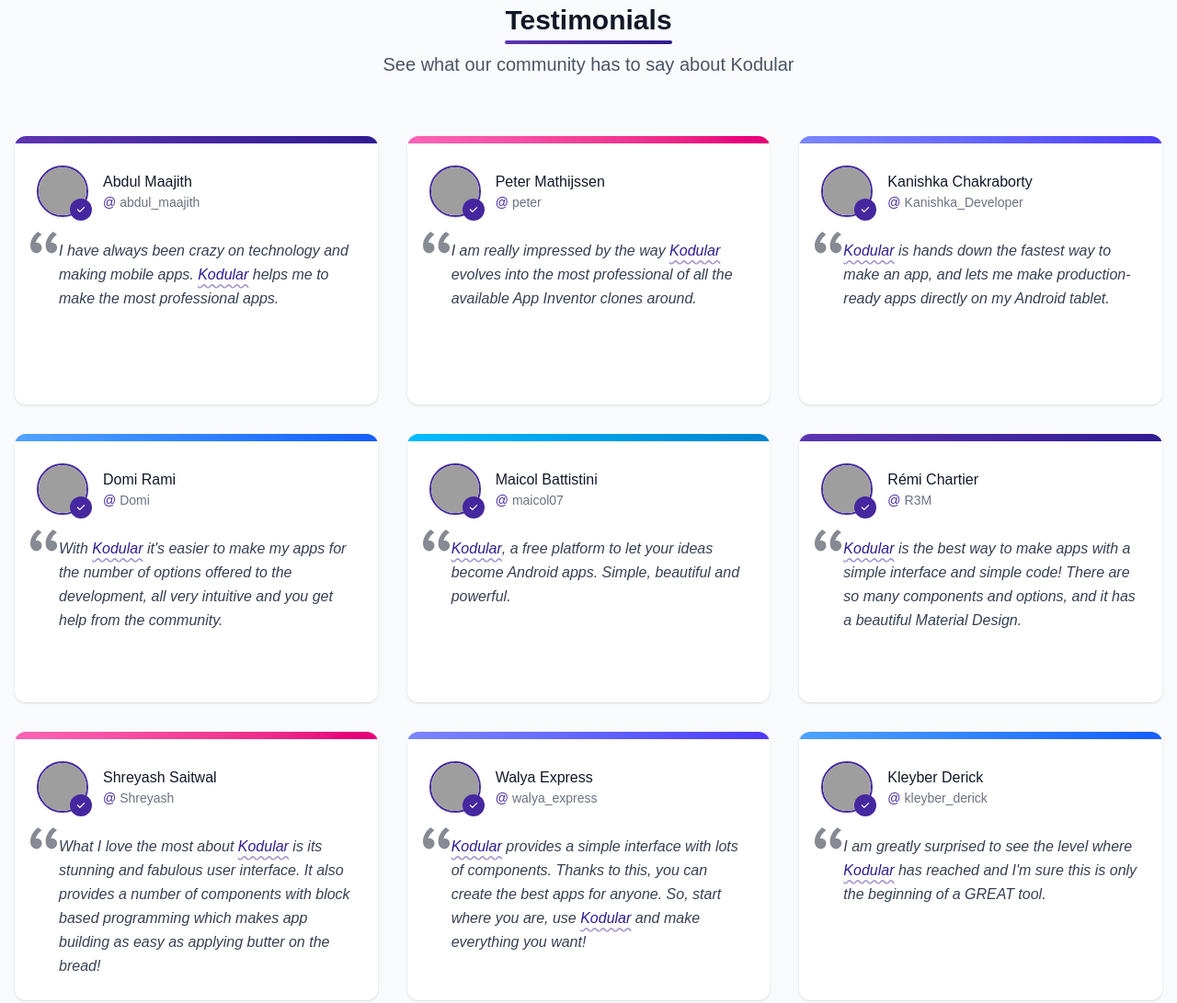
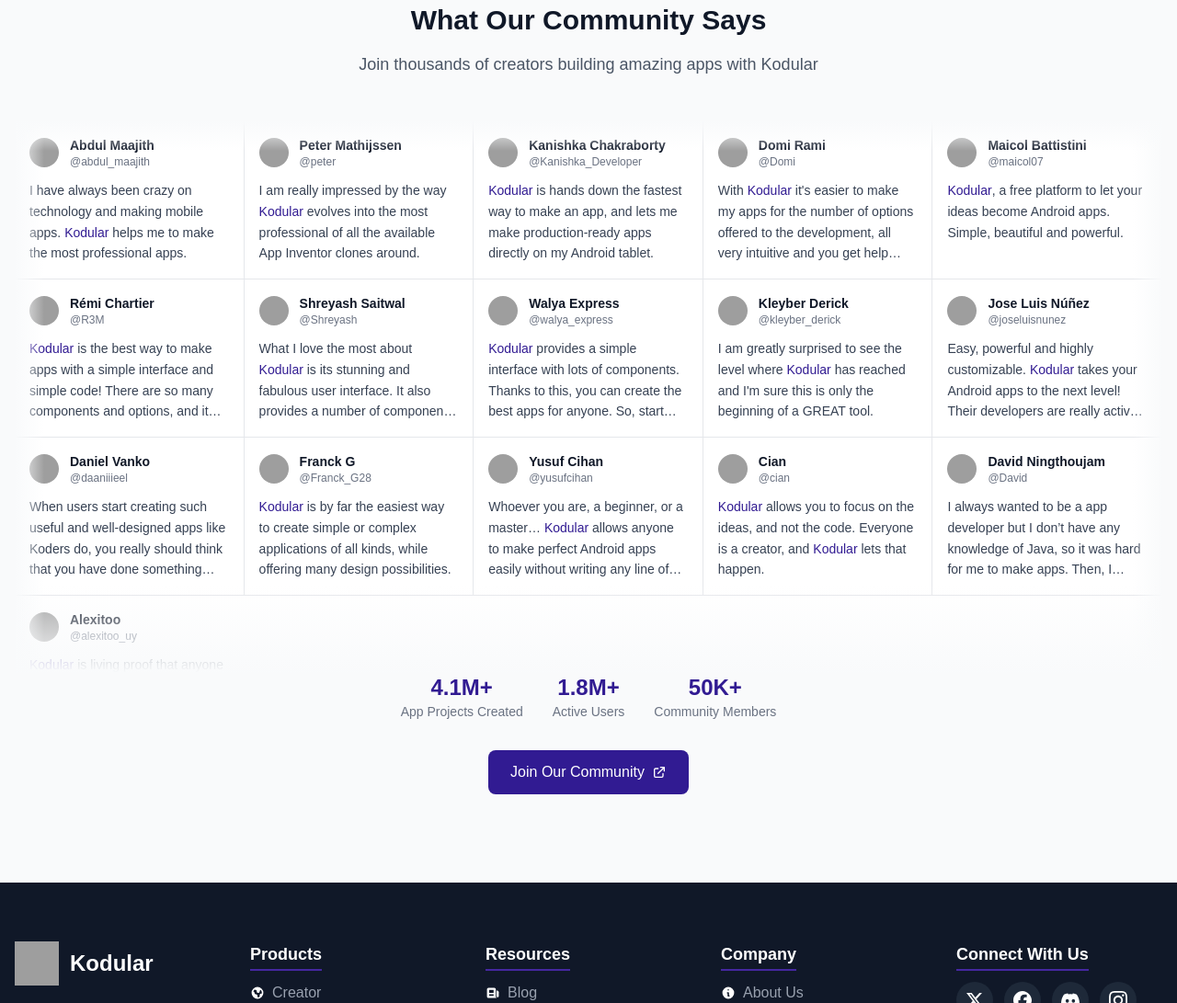
Before and after one commit to Kodular/kodular.github.io, an Astro site: page / in a window 1280 px wide. Shown: the part 3696-4787 px from the top of the page at 92% size. Built offline with nearby package versions, Linux system fonts and the light colour scheme; Astro itself is replaced by a stand-in of ours; grey boxes are pictures that could not be loaded.

Commit message:
refactor testimonials section for improved layout and styling

```diff
--- a/src/components/home/Testimonials.astro
+++ b/src/components/home/Testimonials.astro
@@ -6,80 +6,80 @@
 	username: string;
 	text: string;
 }
-
-// Define gradient colors for testimonial cards
-const gradientColors = [
-  'from-primary-400 to-primary-600',  // Purple gradient
-  'from-pink-400 to-pink-600',        // Pink gradient
-  'from-indigo-400 to-indigo-600',    // Indigo gradient
-  'from-blue-400 to-blue-600',        // Blue gradient
-  'from-sky-400 to-sky-600'           // Sky gradient
-];
 ---
 
 <section class="py-24 bg-gray-50" id="testimonials">
   <div class="container mx-auto px-4">
-    <!-- Section heading with decorative elements -->
-    <div class="text-center mb-16">
-      <h2 class="text-3xl font-bold text-gray-900 mb-4 relative inline-block">
-        Testimonials
-        <div class="absolute -bottom-2 left-0 right-0 h-1 bg-gradient-to-r from-primary-400 to-primary-600 rounded-full"></div>
+    <!-- Section heading with stats -->
+    <div class="text-center mb-12">
+      <h2 class="text-3xl font-bold text-gray-900 mb-4">
+        What Our Community Says
       </h2>
-      <p class="text-xl text-gray-600 max-w-3xl mx-auto">See what our community has to say about Kodular</p>
+      <p class="text-lg text-gray-600">Join thousands of creators building amazing apps with Kodular</p>
     </div>
 
-    <!-- Testimonial wall - masonry grid layout with auto-rows -->
-    <div class="grid grid-cols-1 md:grid-cols-2 lg:grid-cols-3 gap-8 auto-rows-fr">
-      {testimonials.map((testimonial: Testimonial, i: number) => (
-        <div class="h-full">
-          <!-- Card with playful animation on hover -->
-          <div class="bg-white rounded-xl shadow-sm hover:shadow-lg transition-all duration-300 hover:-translate-y-2 h-full flex flex-col overflow-hidden group">
-            <!-- Gradient header -->
-            <div class={`h-2 bg-gradient-to-r ${gradientColors[i % gradientColors.length]} group-hover:h-3 transition-all duration-300`}></div>
-
-            <div class="p-6 flex flex-col flex-grow">
-              <!-- Avatar and name with improved styling -->
-              <div class="flex items-center mb-6">
+    <!-- Instagram-style comment grid with fading borders -->
     <div class="relative">
+      <!-- Grid container with inner borders -->
+      <div class="grid grid-cols-1 sm:grid-cols-2 md:grid-cols-3 lg:grid-cols-4 xl:grid-cols-5 max-h-[600px] overflow-hidden relative bg-white">
+        {testimonials.map((testimonial: Testimonial) => (
+          <div class="p-4 border-r border-b border-gray-200 hover:bg-gray-50 transition-colors duration-200 last:border-r-0">
+            <!-- User info header -->
+            <div class="flex items-center gap-3 mb-3">
               <img
-                    src={`//community.kodular.io/user_avatar/community.kodular.io/${testimonial.username}/120/1.png`}
+                src={`//community.kodular.io/user_avatar/community.kodular.io/${testimonial.username}/60/1.png`}
                 alt={testimonial.name}
-                    class="w-14 h-14 rounded-full object-cover border-2 border-primary-500 group-hover:border-primary-600 transition-colors shadow-sm"
+                class="w-8 h-8 rounded-full object-cover"
                 loading="lazy"
               />
-                  <div class="absolute -bottom-1 -right-1 w-6 h-6 bg-primary-500 rounded-full flex items-center justify-center text-white">
-                    <svg xmlns="http://www.w3.org/2000/svg" class="w-3 h-3" viewBox="0 0 20 20" fill="currentColor">
-                      <path fill-rule="evenodd" d="M16.707 5.293a1 1 0 010 1.414l-8 8a1 1 0 01-1.414 0l-4-4a1 1 0 011.414-1.414L8 12.586l7.293-7.293a1 1 0 011.414 0z" clip-rule="evenodd" />
-                    </svg>
-                  </div>
-                </div>
-                <div class="ml-4">
-                  <a
-                    href={`//community.kodular.io/u/${testimonial.username}`}
-                    target="_blank"
-                    class="font-medium text-gray-900 hover:text-primary-500 transition-colors block"
-                  >
-                    {testimonial.name}
-                  </a>
-                  <p class="text-sm text-gray-500 flex items-center">
-                    <span class="text-primary-500 mr-1">@</span>{testimonial.username}
-                  </p>
+              <div class="min-w-0 flex-1">
+                <div class="font-semibold text-sm text-gray-900 truncate">{testimonial.name}</div>
+                <div class="text-xs text-gray-500 truncate">@{testimonial.username}</div>
               </div>
             </div>
 
-              <!-- Testimonial text with enhanced styling -->
-              <div class="flex-grow">
-                <div class="relative">
-                  <svg class="absolute -top-3 -left-2 w-8 h-8 text-primary-300 opacity-50" fill="currentColor" viewBox="0 0 32 32">
-                    <path d="M9.352 4C4.456 7.456 1 13.12 1 19.36c0 5.088 3.072 8.064 6.624 8.064 3.36 0 5.856-2.688 5.856-5.856 0-3.168-2.208-5.472-5.088-5.472-.576 0-1.344.096-1.536.192.48-3.264 3.552-7.104 6.624-9.024L9.352 4zm16.512 0c-4.8 3.456-8.256 9.12-8.256 15.36 0 5.088 3.072 8.064 6.624 8.064 3.264 0 5.856-2.688 5.856-5.856 0-3.168-2.304-5.472-5.184-5.472-.576 0-1.248.096-1.44.192.48-3.264 3.456-7.104 6.528-9.024L25.864 4z" />
-                  </svg>
-                  <p class="text-gray-700 italic pl-6 leading-relaxed" set:html={testimonial.text.replace(/Kodular/gi, '<span class="text-primary-600 font-medium decoration-primary-500/50 decoration-wavy underline underline-offset-4">Kodular</span>')}></p>
-                </div>
-              </div>
-            </div>
-          </div>
+            <!-- Comment text -->
+            <p class="text-sm text-gray-700 leading-relaxed line-clamp-4" set:html={testimonial.text.replace(/Kodular/gi, '<span class="text-primary-600 font-medium">Kodular</span>')}></p>
           </div>
         ))}
       </div>
+
+      <!-- Fading border overlays -->
+      <div class="absolute top-0 left-0 right-0 bottom-0 pointer-events-none">
+        <!-- Left fade -->
+        <div class="absolute top-0 left-0 bottom-0 w-8 bg-gradient-to-r from-gray-50 to-transparent"></div>
+        <!-- Right fade -->
+        <div class="absolute top-0 right-0 bottom-0 w-8 bg-gradient-to-l from-gray-50 to-transparent"></div>
+        <!-- Top fade -->
+        <div class="absolute top-0 left-0 right-0 h-8 bg-gradient-to-b from-gray-50 to-transparent"></div>
+        <!-- Bottom fade -->
+        <div class="absolute bottom-0 left-0 right-0 h-24 bg-gradient-to-t from-gray-50 to-transparent"></div>
+      </div>
+    </div>
+
+          <div class="flex items-center justify-center gap-8 mb-6">
+        <div class="text-center">
+          <div class="text-2xl font-bold text-primary-600">4.1M+</div>
+          <div class="text-sm text-gray-500">App Projects Created</div>
+        </div>
+        <div class="text-center">
+          <div class="text-2xl font-bold text-primary-600">1.8M+</div>
+          <div class="text-sm text-gray-500">Active Users</div>
+        </div>
+        <div class="text-center">
+          <div class="text-2xl font-bold text-primary-600">50K+</div>
+          <div class="text-sm text-gray-500">Community Members</div>
+        </div>
+      </div>
+
+    <!-- View more button -->
+    <div class="text-center mt-8">
+      <a href="//community.kodular.io" target="_blank" class="inline-flex items-center gap-2 bg-primary-600 hover:bg-primary-700 text-white px-6 py-3 rounded-lg font-medium transition-colors">
+        Join Our Community
+        <svg class="w-4 h-4" fill="none" stroke="currentColor" viewBox="0 0 24 24">
+          <path stroke-linecap="round" stroke-linejoin="round" stroke-width="2" d="M10 6H6a2 2 0 00-2 2v10a2 2 0 002 2h10a2 2 0 002-2v-4M14 4h6m0 0v6m0-6L10 14" />
+        </svg>
+      </a>
+    </div>
   </div>
 </section>
```
Lines whose indentation alone changed are shown as unchanged.
